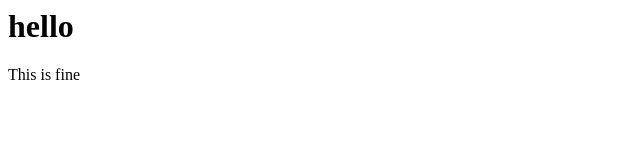
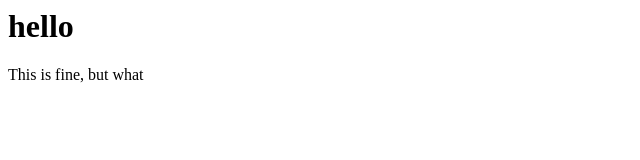
Before and after one commit to hhhhhhhhheng/first-site, a plain HTML site: page index.html in a window 1280 px wide. Shown: the full height of the page, 0-640 px from the left. Drawn offline with Linux system fonts and the light colour scheme.

Commit message:
new surprise

```diff
--- a/index.html
+++ b/index.html
@@ -1,2 +1,2 @@
 <h1>hello</h1>
-<p>This is fine</p>
+<p>This is fine, but what</p>
```
